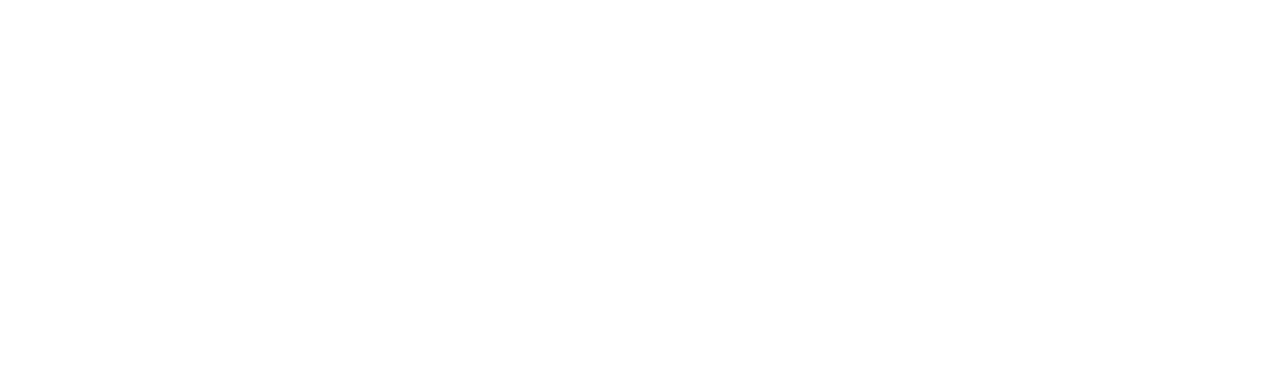
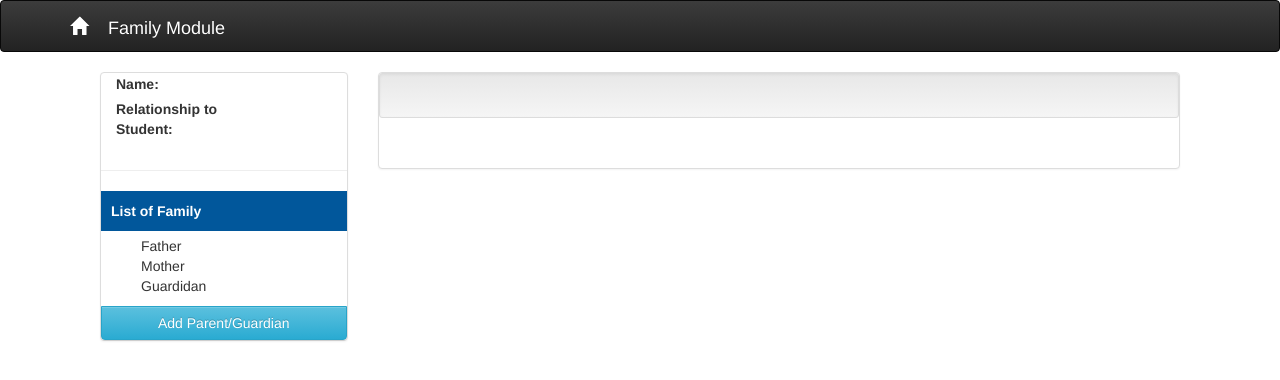
Before and after one commit to alvinsanchez/familymodule, a CodeIgniter app: page /familymodule/index.php/user_c/parentsPage in a window 1280 px wide. Before the commit the part shown is empty. Shown: the top 380 px of the page. Run offline with CodeIgniter, Linux system fonts and the light colour scheme; some libraries are stand-ins or nearby versions.

Commit message:
parent ui

```diff
--- a/application/controllers/User_c.php
+++ b/application/controllers/User_c.php
@@ -39,6 +39,8 @@ class User_c extends CI_Controller {
 	}
 	public function parentsPage(){
 		$data['id'] = $this->input->get('id');
+		$this->load->view('header');
 		$this->load->view('parentsPage',$data);
+		$this->load->view('footer');
 	}
 }
--- a/application/views/parents.php
+++ b/application/views/parents.php
@@ -81,8 +81,9 @@
 
                     for(var i=0; i < a.length; i++){
                         html += '<tr>' +
-                                '<td><a href=""parentsPage?id='+a[i].familyid +'"" data-a="'+ a[i].familyid +'">' + a[i].fname + ' ' + a[i].lname +'</a></td>' +
+                                '<td><a href="parentsPage?id='+a[i].familyid +'" data-a="'+ a[i].familyid +'">' + a[i].fname + ' ' + a[i].lname +'</a></td>' +
                                 '<td>' + a[i].email +'</td>' +
+
                                 '</tr>';
                     }
                     $('#showdata').html(html);
--- a/application/views/parentsPage.php
+++ b/application/views/parentsPage.php
@@ -1,5 +1,63 @@
-<?php
+<input id="accountType" type="hidden" value="" />
 
 
+<div class="container-fluid">
+	<div class="col-md-3">
+		<div class="panel panel-default" style="width:100%; height:auto">
+			<div class="panel-default name_box">
+				<div class="grumpy-image-wrapper col-md-5">
 
-?>
+				</div>
+				<div class="col-md-6 acct_name"></div>
+			</div>
+
+			<div class="panel-body" style="padding:0;">
+				<label class="col-md-4 font-normal"> Name: </label>
+				<label class="col-md-7 font-normal"></label>
+			</div>
+			<div class="panel-body" style="padding:0;">
+				<label class="col-md-8 font-normal"> Relationship to Student:</label>
+				<label class="col-md-4 font-normal"></label>
+			</div>
+			<div class="panel-body" style="padding:0;">
+				<label class="col-md-4 font-normal"></label>
+				<label class="col-md-7 font-normal"></label>
+			</div>
+			<hr/>
+
+			<div id="adminStudTask">
+				<label style="display:block; background:#01579B;padding: 10px;color:#FFF">List of Family</label>
+				<div class="btn-group-vertical center-block">
+					<ul>
+                        <li style="list-style: none;">Father</li>
+                        <li style="list-style: none;">Mother</li>
+                        <li style="list-style: none;">Guardidan</li>
+                    </ul>
+        			<button class="btn btn-info">Add Parent/Guardian</button>
+    			</div>
+
+			</div>
+
+		</div>
+	</div>
+	<div class="col-md-9">
+		<div class="panel panel-default" style="width:100%; height:auto" >
+		<div class="well well-sm align">
+			<center><label>&nbsp;</label></center>
+		</div>
+			<div class="tab-content">
+				<div id="showdata" class="panel-body tab-pane fade in active" >
+					<div id="page-content-wrapper">
+            <div class="container-fluid">
+    <section class="container">
+        <div class="container-page" id="conset">
+
+         </section>
+        </div>
+        </div>
+				</div>
+			</div>
+		</div>
+	</div>
+
+</div>
```
